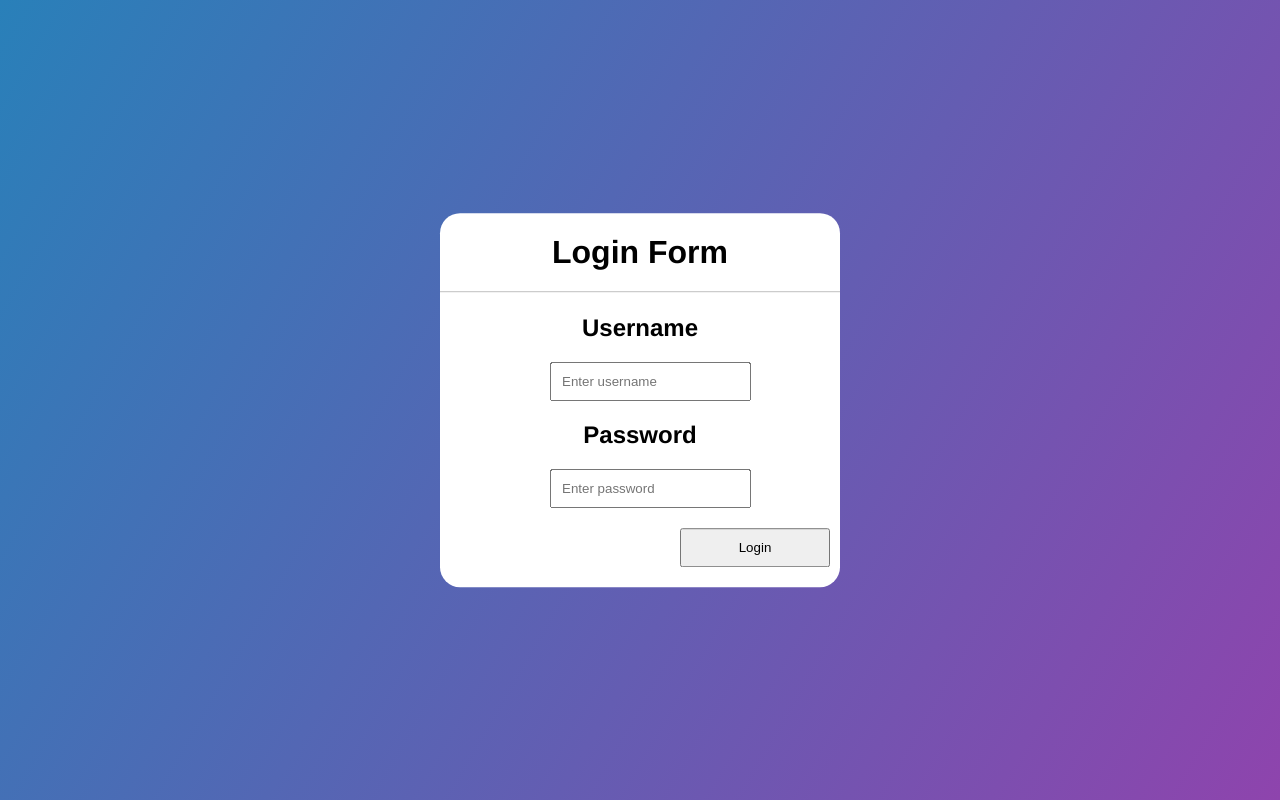
After one commit to HassanTawfic/Tasks, a PHP site: page /Login/LoginForm.php in a window 1280 px wide. The commit adds this page. Run offline with PHP 8.4, Linux system fonts and the light colour scheme.

Commit message:
updates to lab2

```diff
--- a/phplabs/lab_2/Lab_2.php
+++ b/phplabs/lab_2/Lab_2.php
@@ -12,6 +12,7 @@
         //validate input feilds
             //if errors show error msg
         //if validated show msg
+        //session_start();
         $NameCheck=false;
         $EmailCheck=false;
         $MessageCheck=false;
@@ -56,6 +57,7 @@
         }
 
 
+
         ?>
         <h3> Contact Form </h3>
         <div id="after_submit">
--- /dev/null
+++ b/phplabs/lab_2/Login/LoginForm.php
@@ -0,0 +1,71 @@
+<!DOCTYPE html>
+<html lang="en">
+<head>
+    <meta charset="UTF-8">
+    <meta http-equiv="X-UA-Compatible" content="IE=edge">
+    <meta name="viewport" content="width=device-width, initial-scale=1.0">
+    <title>Login</title>
+</head>
+<style>
+    body{
+        margin: 0;
+        padding: 0;
+        background: linear-gradient(120deg,#2980b9,#8e44ad);
+        font-family: 'Franklin Gothic Medium', 'Arial Narrow', Arial, sans-serif;
+        height: 100vh;
+        overflow: hidden;
+    }
+    .center
+    {
+        position: absolute;
+        top: 50%;
+        left: 50%;
+        transform: translate(-50%,-50%);
+        width: 400px;
+        background: white;
+        border-radius: 20px;
+    }
+    .center h1{
+        text-align: center;
+        padding: 0 0 20px 0;
+        border-bottom: 1px solid silver;
+    }
+    .center form{
+        padding:  0px 110px;
+        box-sizing: border-box;
+    }
+    .center h2{
+        text-align: center;
+    }
+    .center input{
+        size: 10px;
+        padding: 10px;
+        position: center;
+
+    }
+    .button
+    {
+        position: center;
+        text-align: center;
+        padding: 20px 130px;
+        width: 150px;
+
+    }
+</style>
+<body>
+    <div class="center">
+    <h1>Login Form</h1>
+    <form method="POST" action="Home.php">
+        <h2>Username</h2>
+        <input type="text" name="username" class="input" id="username" placeholder="Enter username" autocomplete="off">
+        <h2>Password</h2>
+        <input type="password" name="password" class="input" id="password" placeholder="Enter password" autocomplete="off">
+        <div class="button">
+        <input id="button" name="button" class="button" type="submit" value="Login">
+        </div>
+    </form>
+
+    </div>
+
+</body>
+</html>
--- a/phplabs/lab_2/log.txt
+++ b/phplabs/lab_2/log.txt
@@ -1,3 +1 @@
-Tue 02 22 04:27 PM,::1,hatawfic@gmail.com,asdasd
-Tue 02 22 04:37 PM,::1,hatawfic@gmail.com,Hassan
-Tue 02 22 05:18 PM,::1,Abnaoub@gmail.com,Abnoub
+Wed 02 22 01:50 PM,::1,hatawfic@gmail.com,Hassan
```
Also changed, not shown: phplabs/lab_2/Lab_2_2.php (+14 -1 lines), phplabs/lab_2/Login/Home.php (added, +9 -0 lines).
